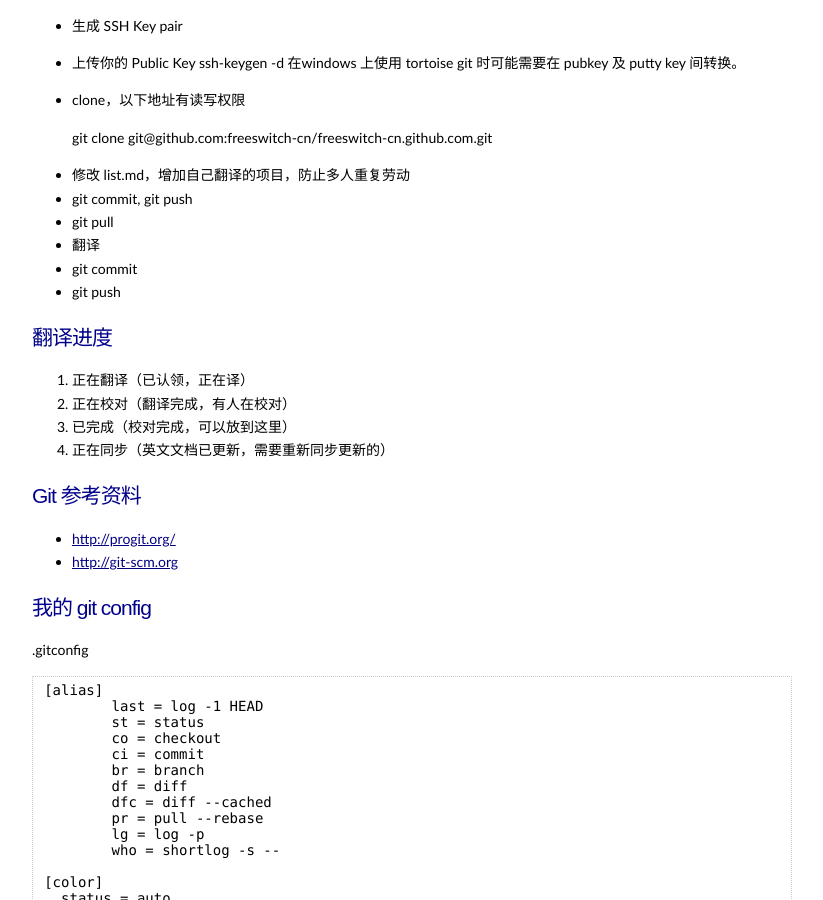
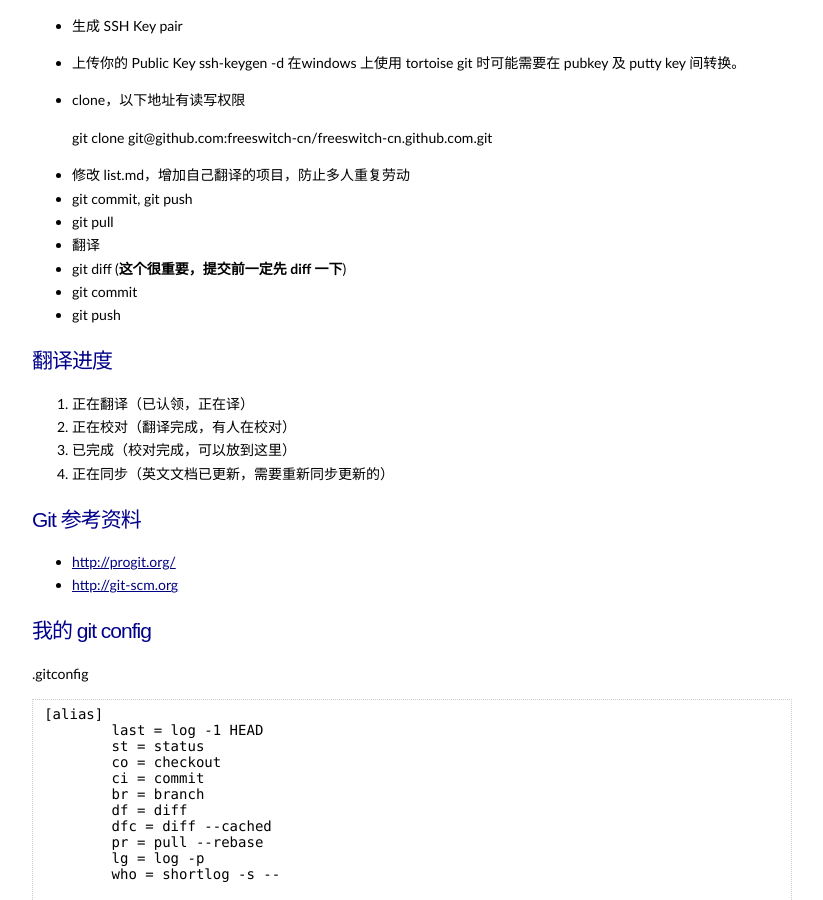
Before and after one commit to freeswitch-cn/freeswitch-cn.github.com, a Jekyll site: the page built from wiki/New_User_s_guide.md, in a window 1280 px wide and 900 px high, scrolled down 491 px. Shown: the whole window, without its empty margins (138-961 px from the left). Built offline with Jekyll 4.4.1, drawn with Linux system fonts in a browser that asks for light colours; Markdown is read by kramdown in place of the engine named in the settings.

Commit message:
must diff

```diff
--- a/wiki/New_User_s_guide.md
+++ b/wiki/New_User_s_guide.md
@@ -29,6 +29,7 @@ title: 新手指南
 * git commit, git push
 * git pull
 * 翻译
+* git diff (**这个很重要，提交前一定先 diff 一下**)
 * git commit
 * git push
 
```
